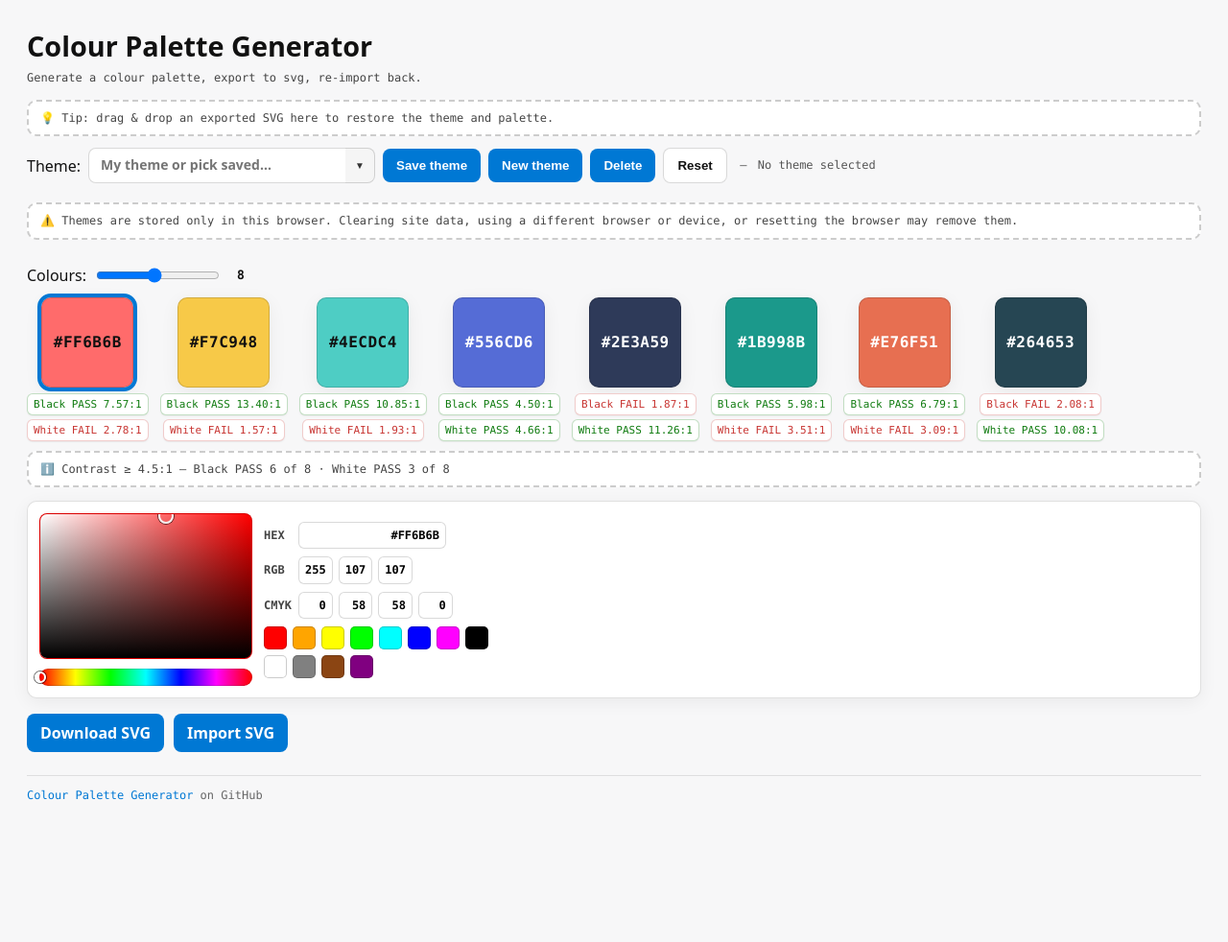
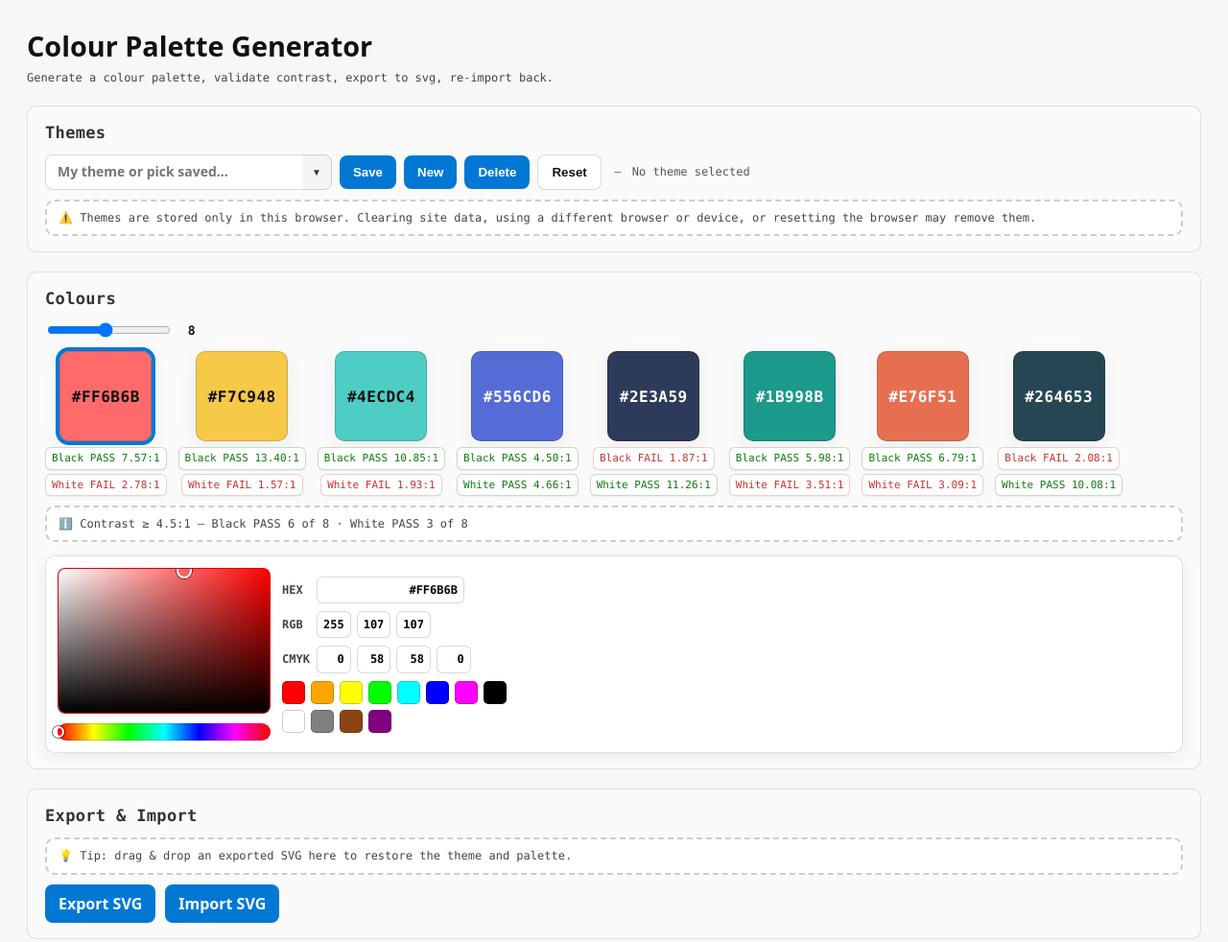
Before and after one commit to filcuk/colour-palette-generator, a plain HTML site: page index.html in a window 1280 px wide. Shown: the top 982 px of the page at 96% size. Before the commit the page ends 866 px from the top, so only its background shows below. Drawn offline with Linux system fonts and the light colour scheme.

Commit message:
Organise page into sections

```diff
--- a/index.html
+++ b/index.html
@@ -38,12 +38,25 @@
       font: 12px/1.4 var(--font);
     }
 
+    .page-section {
+      margin-top: 20px;
+      padding: 16px 18px;
+      background: #fafafa;
+      border: 1px solid rgba(0, 0, 0, .1);
+      border-radius: 10px;
+    }
+    .page-section h2 {
+      margin: 0 0 12px 0;
+      font: 600 17px/1.3 var(--font);
+      color: #333;
+      letter-spacing: .02em;
+    }
+
     .controls {
-      margin-top: 12px;
       display: flex;
       gap: 10px;
       flex-wrap: wrap;
-      align-items: center
+      align-items: center;
     }
 
     .slider-wrap {
@@ -497,23 +510,19 @@
 
 <body>
   <h1>Colour Palette Generator</h1>
-  <div class="subtitle">Generate a colour palette, export to svg, re-import back.</div>
+  <div class="subtitle">Generate a colour palette, validate contrast, export to svg, re-import back.</div>
 
-  <div class="tip" id="dropzone">💡 Tip: drag &amp; drop an exported SVG here to restore the theme and
-    palette.
-  </div>
-
-  <!-- Controls -->
+  <section class="page-section" aria-labelledby="section-themes">
+    <h2 id="section-themes">Themes</h2>
     <div class="controls">
       <div class="themes-manager" title="Name your theme or pick a saved one; used for export and stored in SVG">
-      <label for="themeName">Theme:</label>
         <div class="theme-combo">
           <input id="themeName" class="theme-combo-input" type="text" placeholder="My theme or pick saved…" autocomplete="off" />
           <button type="button" class="theme-combo-trigger" id="themeComboTrigger" aria-label="Open saved themes" aria-expanded="false" aria-haspopup="listbox">▼</button>
           <ul id="themeComboList" class="theme-combo-list" role="listbox" aria-hidden="true"></ul>
         </div>
-      <button id="saveThemeBtn" type="button" title="Save current palette as a named theme">Save theme</button>
-      <button id="newThemeBtn" type="button" title="Create a new theme with default colours and save to storage">New theme</button>
+        <button id="saveThemeBtn" type="button" title="Save current palette as a named theme">Save</button>
+        <button id="newThemeBtn" type="button" title="Create a new theme with default colours and save to storage">New</button>
         <button id="deleteThemeBtn" type="button" title="Delete the theme with the current name">Delete</button>
         <button id="resetBtn" class="btn-secondary" type="button" title="Clear all stored themes and reset palette">Reset</button>
         <div class="theme-status" id="themeStatus" role="status" aria-live="polite">
@@ -521,21 +530,18 @@
           <span class="theme-status-label" id="themeStatusLabel">—</span>
         </div>
       </div>
-    <p class="tip" style="flex-basis:100%;">⚠️ Themes are stored only in this browser. Clearing site data, using a different browser or device, or resetting the browser may remove them.</p>
+    </div>
+    <p class="tip" style="margin-top:10px; margin-bottom:0;">⚠️ Themes are stored only in this browser. Clearing site data, using a different browser or device, or resetting the browser may remove them.</p>
+  </section>
 
+  <section class="page-section" aria-labelledby="section-colours">
+    <h2 id="section-colours">Colours</h2>
     <div class="slider-wrap" title="Pick how many colours to show (1-16)">
-      <label for="countSlider">Colours:</label>
       <input id="countSlider" type="range" min="1" max="16" value="8" />
       <output id="countValue">8</output>
     </div>
-  </div>
-
-  <!-- Swatches row (dynamically rendered) -->
     <div class="row" id="row" role="group" aria-label="Color swatches"></div>
-
-  <p class="tip" id="summary">ℹ️ Contrast summary: —</div>
-
-  <!-- Picker panel -->
+    <p class="tip" id="summary" style="margin-top:10px; margin-bottom:0;">ℹ️ Contrast summary: —</p>
     <div class="picker-panel" id="pickerPanel" hidden>
       <div class="picker">
         <div>
@@ -568,12 +574,17 @@
         </div>
       </div>
     </div>
+  </section>
 
-  <div class="actions">
-    <button id="downloadBtn" class="btn-action" type="button" title="Export current palette as SVG">Download SVG</button>
+  <section class="page-section" aria-labelledby="section-download">
+    <h2 id="section-download">Export & Import</h2>
+    <div class="tip dropzone" id="dropzone">💡 Tip: drag &amp; drop an exported SVG here to restore the theme and palette.</div>
+    <div class="actions" style="margin-top:10px;">
+      <button id="downloadBtn" class="btn-action" type="button" title="Export current palette as SVG">Export SVG</button>
       <button id="importBtn" class="btn-action" type="button" title="Import an exported palette SVG">Import SVG</button>
       <input id="fileInput" type="file" accept="image/svg+xml,.svg" />
     </div>
+  </section>
 
   <footer class="page-footer">
     <a href="https://github.com/filcuk/colour-palette-generator" target="_blank" rel="noopener noreferrer">Colour Palette Generator</a> on GitHub
@@ -1075,6 +1086,28 @@
             state.name = '';
           }
           saveState();
+
+          // Sync to saved themes: create if missing, or prompt to overwrite
+          const name = (state.name || '').trim();
+          if (name && themeComboList) {
+            const payload = buildCurrentThemePayload(name);
+            if (payload) {
+              const existingIndex = savedThemes.findIndex(t => t.name === name);
+              if (existingIndex === -1) {
+                savedThemes.push(payload);
+                saveSavedThemes(savedThemes);
+                refreshSavedThemesUI(name);
+              } else {
+                if (confirm(`A theme named "${name}" already exists. Overwrite with the imported palette?`)) {
+                  savedThemes[existingIndex] = payload;
+                  saveSavedThemes(savedThemes);
+                  refreshSavedThemesUI(name);
+                }
+              }
+              themeDirty = false;
+              updateThemeStatus();
+            }
+          }
         } else {
           alert('Could not find a palette in this SVG. Make sure it was exported by this tool.');
         }
```
Lines whose indentation alone changed are shown as unchanged.
